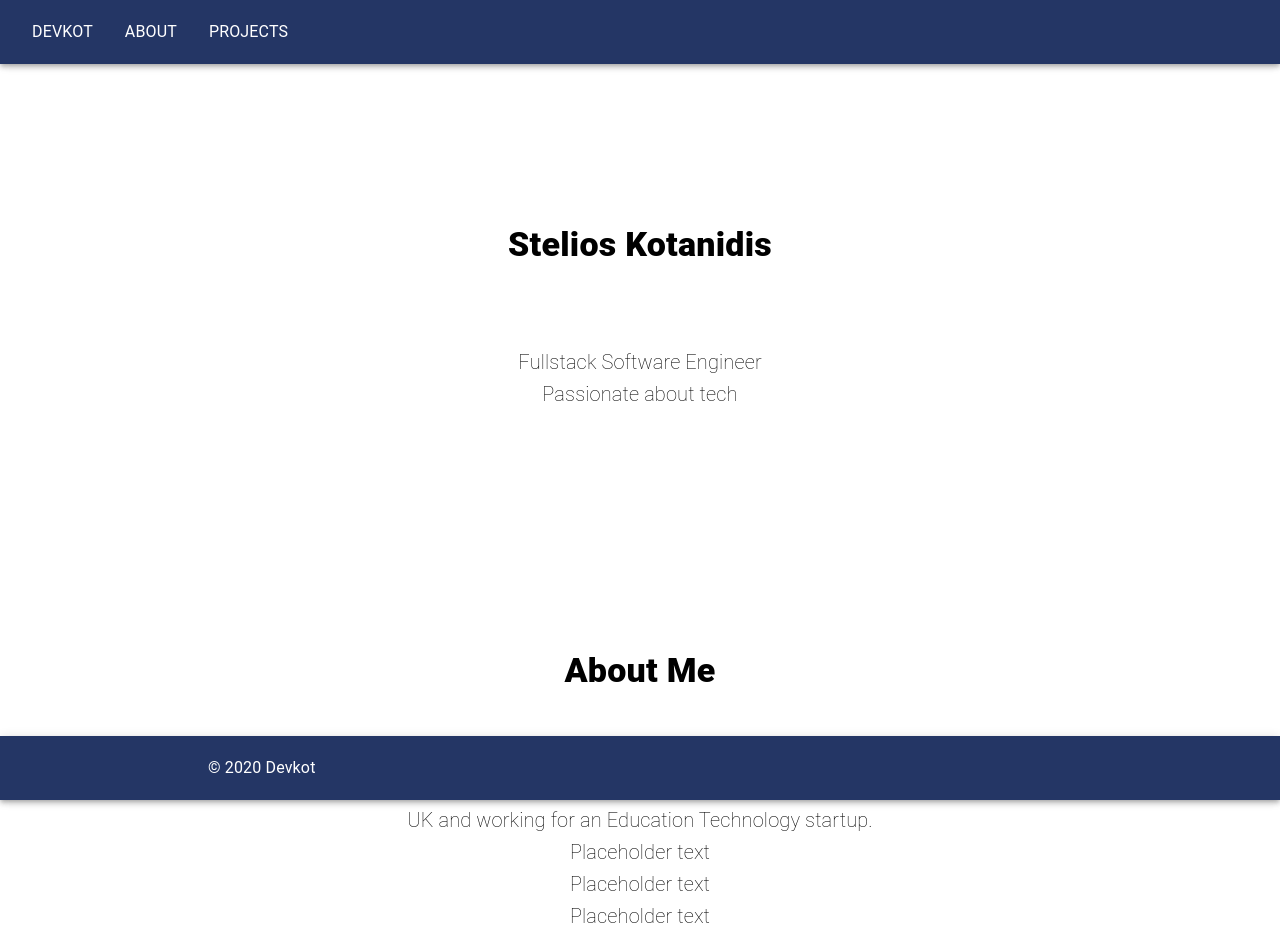
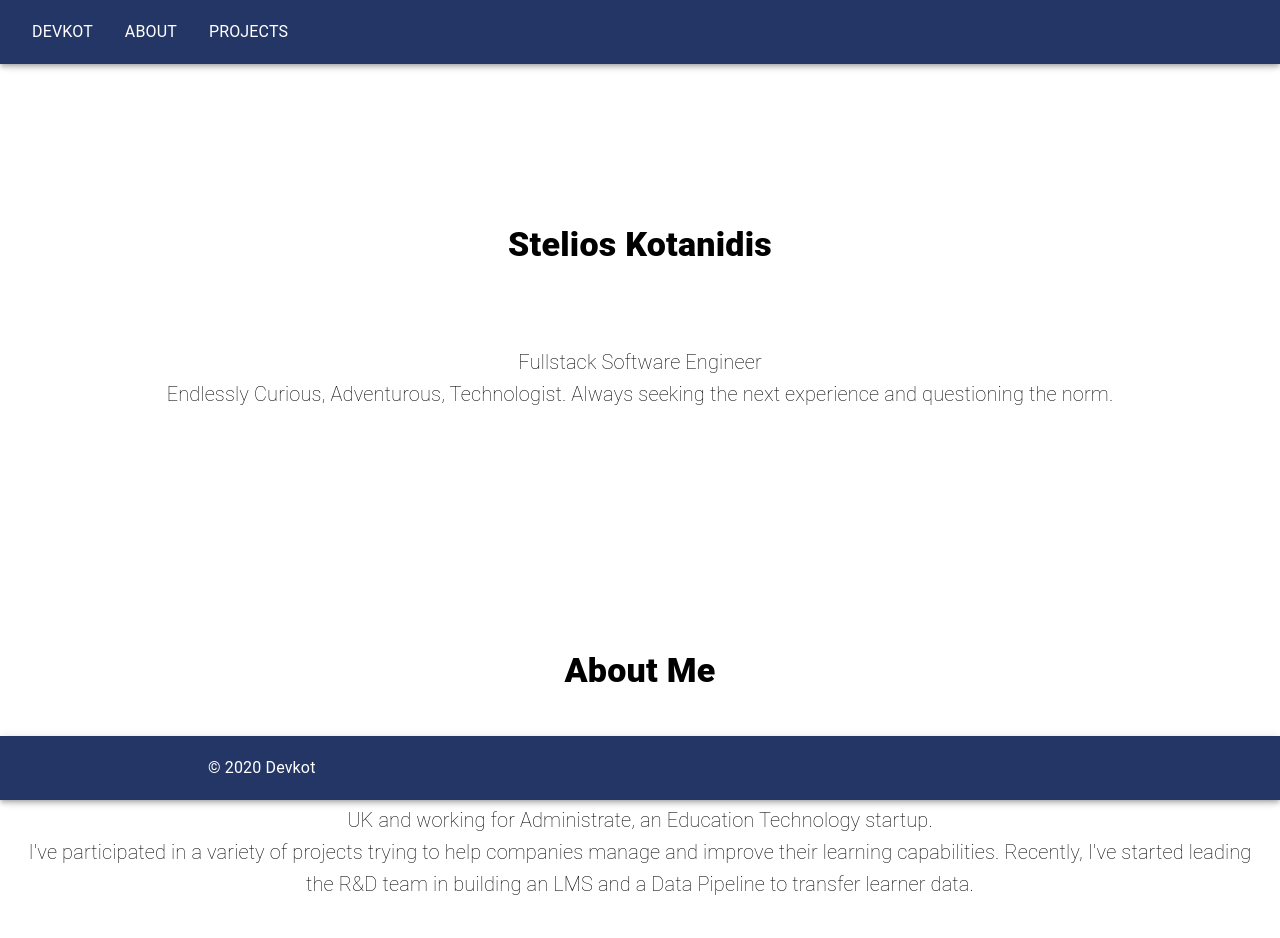
Before and after one commit to devkot/stelioskot.dev, a React (Create React App) app: page / in a window 1280 px wide. Shown: the top 938 px of the page. Built offline with nearby package versions, Linux system fonts and the light colour scheme.

Commit message:
Add initial info in the about section

```diff
--- a/src/components/About.tsx
+++ b/src/components/About.tsx
@@ -32,9 +32,15 @@ const About: React.FunctionComponent = () => {
           <Box>
             I'm an experienced Fullstack Software Engineer that loves delivering
             technical solutions to customer problems. Currently based in
-            Edinburgh, UK and working for an Education Technology startup.
+            Edinburgh, UK and working for Administrate, an Education Technology
+            startup.
           </Box>
-          {[...Array(10)].fill(<Box>Placeholder text</Box>)}
+          <Box>
+            I've participated in a variety of projects trying to help companies
+            manage and improve their learning capabilities. Recently, I've
+            started leading the R&D team in building an LMS and a Data Pipeline
+            to transfer learner data.
+          </Box>
         </Typography>
       </Typography>
     </Box>
--- a/src/components/Intro.tsx
+++ b/src/components/Intro.tsx
@@ -31,7 +31,10 @@ const Intro: React.FunctionComponent = () => {
         <Typography variant="h6" className={classes.homeContent}>
           <Box>Fullstack Software Engineer</Box>
 
-          <Box>Passionate about tech</Box>
+          <Box>
+            Endlessly Curious, Adventurous, Technologist. Always seeking the
+            next experience and questioning the norm.
+          </Box>
         </Typography>
       </Typography>
     </Box>
```
